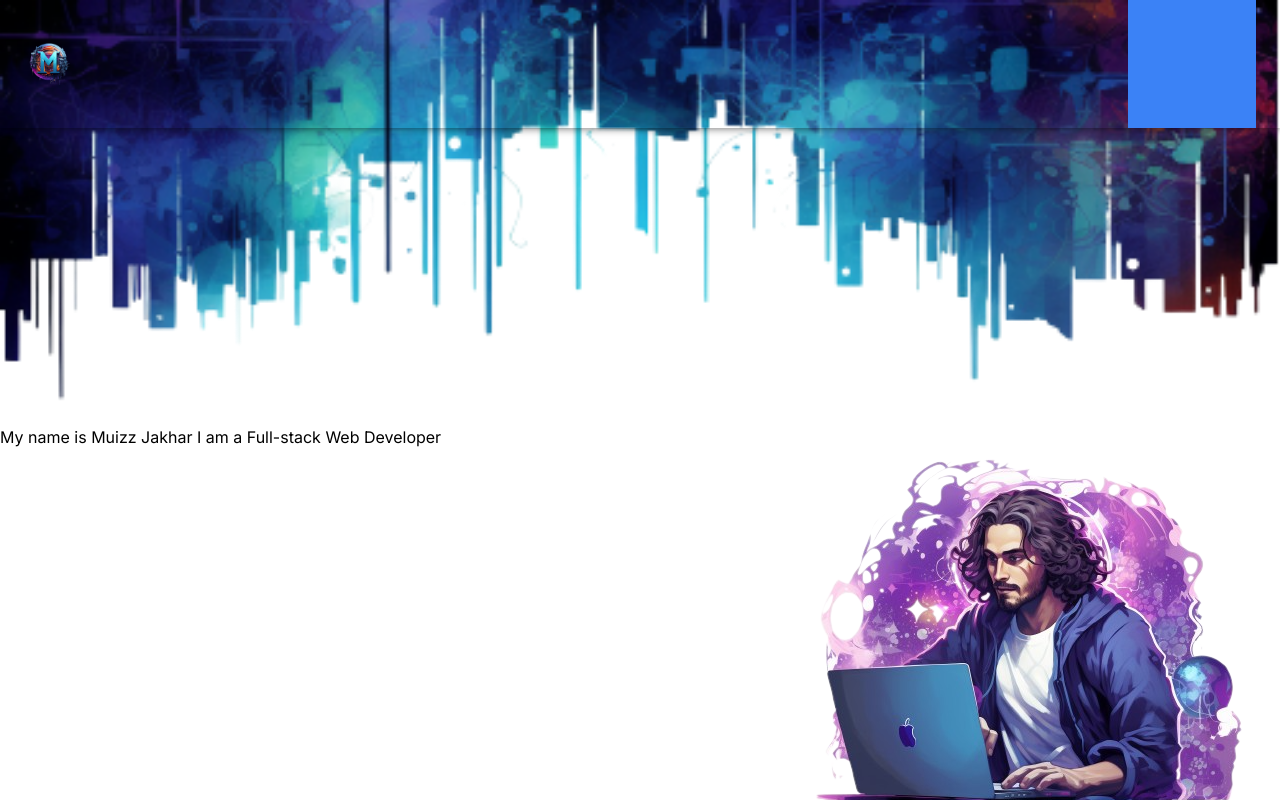
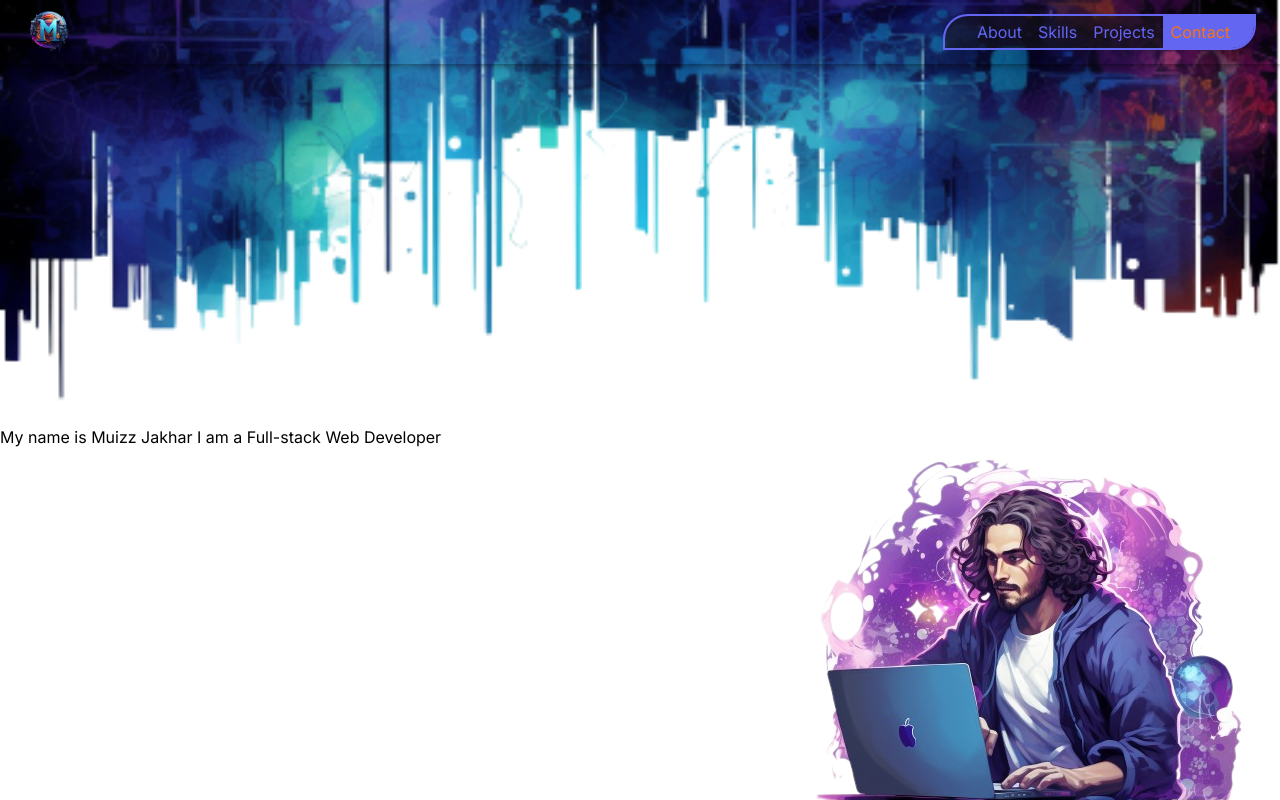
Before and after one commit to MtJakhar/my-portfolio, a Next.js app: page / in a window 1280 px wide. Shown: the top 800 px of the page. Built offline with nearby package versions, Linux system fonts and the light colour scheme.

Commit message:
updated NavButtons

```diff
--- a/app/components/NavButtons.js
+++ b/app/components/NavButtons.js
@@ -2,17 +2,22 @@ import React from "react";
 
 const NavButtons = () => {
   return (
-    // <div
-    //   id="container"
-    //   className="bg-neutral-900 bg-opacity-50 border-solid border-2 border-indigo-500 text-neutral-50 flex"
-    // >
-    //   <div className="my-1 mr-2 ml-6">Words</div>
-    //   <div className="my-1 mx-2">Words</div>
-    //   <div className="my-1 mx-2">Words</div>
-    //   <div className="my-1 ml-2 mr-6">Words</div>
-    // </div>
-    <div class="relative w-32 h-32 bg-blue-500">
-      <div class="absolute w-full h-6 -top-6 clip-polygon"></div>
+    <div
+      id="container"
+      className="bg-neutral-900 bg-opacity-50 border-solid border-2 border-indigo-500 text-indigo-500 rounded-tl-[25px] rounded-br-[25px] flex"
+    >
+      <div className="py-1 pr-2 pl-2 ml-6 hover:bg-indigo-500 hover:text-orange-500">
+        About
+      </div>
+      <div className="py-1 px-2 hover:bg-indigo-500 hover:text-orange-500">
+        Skills
+      </div>
+      <div className="py-1 px-2 hover:bg-indigo-500 hover:text-orange-500">
+        Projects
+      </div>
+      <div className="py-1 p-2 pr-6 rounded-br-[22px] text-orange-500 bg-indigo-500 hover:bg-indigo-600">
+        Contact
+      </div>
     </div>
   );
 };
```
